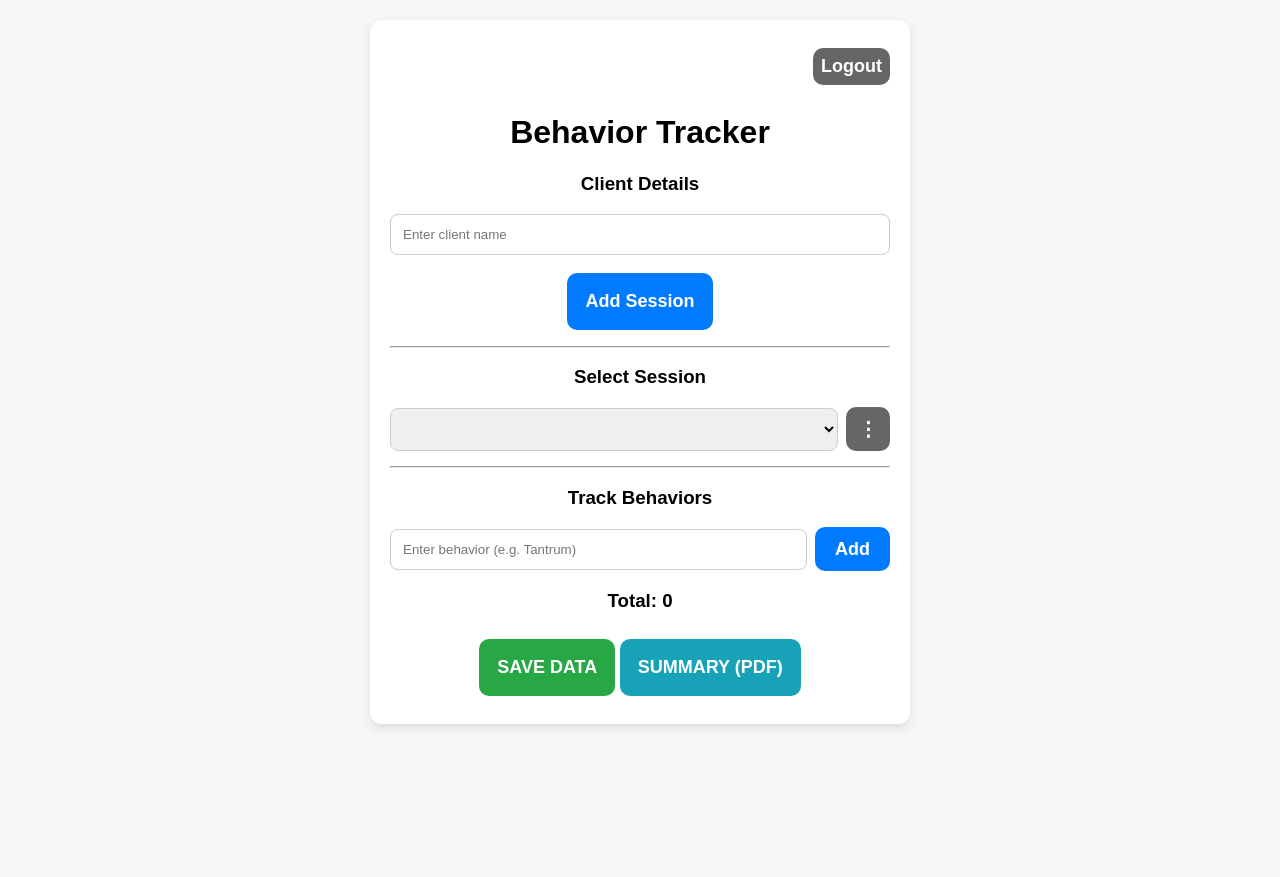
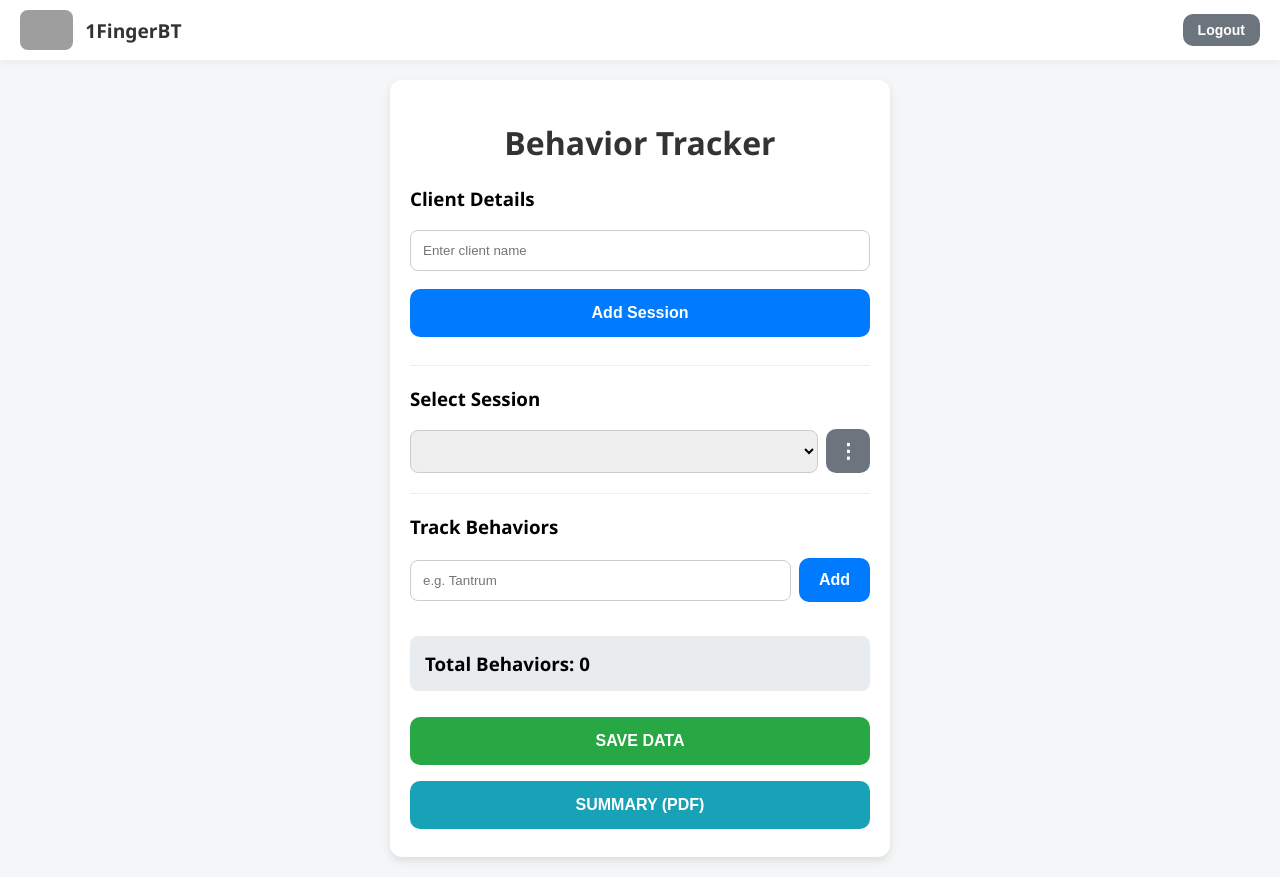
Before and after one commit to tonysegura-project/1FingerBT, a Flask app: template templates/index.html in a window 1280 px wide. Before the commit the page ends 728 px from the top, so only its background shows below. Run offline with Flask 3, Linux system fonts and the light colour scheme; the template is opened without the code that fills it, so the values that code supplies are empty; some libraries are stand-ins or nearby versions; grey boxes are pictures that could not be loaded.

Commit message:
Add navigation bar with logo to index page

```diff
--- a/templates/index.html
+++ b/templates/index.html
@@ -1,32 +1,68 @@
 <!DOCTYPE html>
 <html>
 <head>
-    <title>RBT Session Tracker</title>
+    <title>1FingerBT - Behavior Tracker</title>
     <meta name="viewport" content="width=device-width, initial-scale=1.0, maximum-scale=1.0, user-scalable=no">
     <script src="https://cdnjs.cloudflare.com/ajax/libs/jspdf/2.5.1/jspdf.umd.min.js"></script>
     <style>
-        /* Keeping your original styling Antonio, it looked great! */
         body {
-    font-family: Arial, sans-serif;
+            font-family: 'Segoe UI', Arial, sans-serif;
             background: #f4f6f8;
-    text-align: center;
-    padding: 10px; /* Reduced padding for mobile */
             margin: 0;
+            padding: 0;
             display: flex;
-    justify-content: center; /* Centers the container horizontally */
+            flex-direction: column;
+            align-items: center;
         }
+
+        /* NEW: The Top Navigation Bar */
+        .navbar {
+            width: 100%;
+            background: white;
+            padding: 10px 20px;
+            display: flex;
+            align-items: center;
+            justify-content: space-between;
+            box-shadow: 0 2px 10px rgba(0,0,0,0.05);
+            box-sizing: border-box;
+            position: sticky;
+            top: 0;
+            z-index: 1000;
+        }
+
+        .nav-brand {
+            display: flex;
+            align-items: center;
+            gap: 12px;
+        }
+
+        .nav-logo {
+            height: 40px;
+            width: auto;
+            border-radius: 8px;
+        }
+
+        .nav-title {
+            font-weight: bold;
+            color: #333;
+            font-size: 1.2rem;
+        }
+
         .container {
             max-width: 500px;
-    width: 100%; /* Take full width on small screens */
-    margin: 10px auto; /* Centers it and adds a small top/bottom gap */
+            width: 95%;
+            margin: 20px auto;
             background: white;
             padding: 20px;
             border-radius: 12px;
             box-shadow: 0 4px 10px rgba(0,0,0,0.1);
+            box-sizing: border-box;
         }
+
         input, select { padding: 12px; width: 100%; border-radius: 8px; border: 1px solid #ccc; margin-bottom: 10px; box-sizing: border-box;}
+
         button {
-    padding: 18px; /* Slightly larger for touch */
+            padding: 15px;
             margin: 8px 0;
             border: none;
             border-radius: 10px;
@@ -34,45 +70,22 @@ button {
             color: white;
             font-weight: bold;
             cursor: pointer;
-    font-size: 18px; /* Bigger text for easier reading */
-    touch-action: manipulation; /* Removes the 300ms tap delay on mobile */
-}
-        button:hover { background: #0056b3; }
-        .row { display: flex; gap: 8px; margin-bottom: 10px; }
-        #counts li { list-style: none; background: #eee; padding: 10px; margin: 5px 0; border-radius: 8px; display: flex; justify-content: space-between; }
-        .danger { background: #dc3545; }
-
-        /* 1. Makes input and button sit side-by-side */
-.row {
-    display: flex;
-    align-items: center;
-    gap: 8px;
-    margin-bottom: 15px;
+            font-size: 16px;
+            touch-action: manipulation;
         }
 
-.row input, .row select {
-    margin-bottom: 0;
-    flex: 1;
-}
+        button:hover { background: #0056b3; }
 
-/* 2. Style for the 3-dot menu container */
-.menu-container {
-    position: relative;
-    display: inline-block;
-}
+        .row { display: flex; align-items: center; gap: 8px; margin-bottom: 15px; }
+        .row input, .row select { margin-bottom: 0; flex: 1; }
 
-/* 3. Style for the dots button itself */
-.dots-btn {
-    width: 44px !important;
-    height: 44px !important;
-    padding: 0 !important;
-    background: #666 !important;
-    margin: 0 !important;
-    font-size: 20px;
-    line-height: 44px;
-}
+        #counts li { list-style: none; background: #f8f9fa; padding: 12px; margin: 8px 0; border-radius: 8px; display: flex; justify-content: space-between; border: 1px solid #eee; }
 
-/* 4. The hidden menu box */
+        .danger { background: #dc3545 !important; }
+
+        .menu-container { position: relative; display: inline-block; }
+        .dots-btn { width: 44px !important; height: 44px !important; padding: 0 !important; background: #6c757d !important; margin: 0 !important; font-size: 20px; }
+
         .dropdown-content {
             display: none;
             position: absolute;
@@ -92,20 +105,16 @@ button {
             text-align: left;
             padding: 12px;
             background: white;
-    color: red; /* Make delete stand out */
+            color: #dc3545;
         }
 
-/* 5. Utility class to show the menu */
         .show { display: block !important; }
+    </style>
 
-</style>
     <link rel="manifest" href="/manifest.json">
     <meta name="apple-mobile-web-app-capable" content="yes">
     <meta name="apple-mobile-web-app-status-bar-style" content="black">
-<meta name="apple-mobile-web-app-title" content="1FingerBT">
-
     <link rel="icon" type="image/png" href="/logo.png">
-
     <link rel="apple-touch-icon" href="/logo.png">
 
     <script>
@@ -120,48 +129,56 @@ button {
 </head>
 <body>
 
+<nav class="navbar">
+    <div class="nav-brand">
+        <img src="/logo.png" alt="1FingerBT Logo" class="nav-logo">
+        <span class="nav-title">1FingerBT</span>
+    </div>
+    <a href="/logout"><button style="padding: 8px 15px; background: #6c757d; font-size: 14px; margin: 0;">Logout</button></a>
+</nav>
+
 <div class="container">
-    <div style="text-align:right;"><a href="/logout"><button style="width:auto; padding:8px; background:#666;">Logout</button></a></div>
-    <h1>Behavior Tracker</h1>
+    <h1 style="text-align: center; color: #333;">Behavior Tracker</h1>
 
     <h3>Client Details</h3>
     <input type="text" id="clientName" placeholder="Enter client name">
-    <button onclick="createSession()">Add Session</button>
+    <button onclick="createSession()" style="width: 100%;">Add Session</button>
 
-    <hr>
+    <hr style="margin: 20px 0; border: 0; border-top: 1px solid #eee;">
+
     <h3>Select Session</h3>
     <div class="row">
         <select id="sessionSelect" onchange="loadBehaviors()"></select>
-
         <div class="menu-container">
             <button onclick="toggleMenu(event)" class="dots-btn">⋮</button>
             <div id="sessionMenu" class="dropdown-content">
-            <button onclick="deleteSession()" class="danger">Delete Session</button>
+                <button onclick="deleteSession()" class="danger" style="color: white;">Delete Session</button>
             </div>
         </div>
     </div>
 
-<hr>
+    <hr style="margin: 20px 0; border: 0; border-top: 1px solid #eee;">
 
     <h3>Track Behaviors</h3>
     <div class="row">
-    <input type="text" id="newBehavior" placeholder="Enter behavior (e.g. Tantrum)">
+        <input type="text" id="newBehavior" placeholder="e.g. Tantrum">
         <button onclick="addBehavior()" style="width: auto; padding: 0 20px; height: 44px; margin: 0;">Add</button>
     </div>
 
-    <div id="behaviorButtons"></div>
-    <ul id="counts"></ul>
-    <h3 id="totalCount">Total: 0</h3>
+    <div id="behaviorButtons" style="display: grid; grid-template-columns: 1fr 1fr; gap: 10px;"></div>
 
-    <button onclick="alert('Data is auto-saved to server!')" style="background: #28a745;">SAVE DATA</button>
-    <button onclick="generatePDF()" style="background: #17a2b8;">SUMMARY (PDF)</button>
+    <ul id="counts" style="padding: 0;"></ul>
+    <h3 id="totalCount" style="background: #e9ecef; padding: 15px; border-radius: 8px;">Total Behaviors: 0</h3>
+
+    <button onclick="alert('Data is auto-saved to server!')" style="background: #28a745; width: 100%;">SAVE DATA</button>
+    <button onclick="generatePDF()" style="background: #17a2b8; width: 100%;">SUMMARY (PDF)</button>
 </div>
 
 <script>
+// (Your existing JavaScript remains the same below)
 let currentSessionId = null;
 let behaviorData = {};
 
-// Load sessions on startup
 window.onload = fetchSessions;
 
 function fetchSessions() {
@@ -252,7 +269,7 @@ function render() {
         list.innerHTML += `<li><span>${name}</span> <span>${behaviorData[name]}</span></li>`;
         total += behaviorData[name];
     }
-    document.getElementById("totalCount").innerText = "Total behaviors: " + total;
+    document.getElementById("totalCount").innerText = "Total Behaviors: " + total;
 }
 
 function deleteSession() {
@@ -286,13 +303,11 @@ function generatePDF() {
     doc.save(`Session_Summary.pdf`);
 }
 
-// Function to show/hide the 3-dot menu
 function toggleMenu(event) {
-    event.stopPropagation(); // Prevents the click from closing the menu immediately
+    event.stopPropagation();
     document.getElementById("sessionMenu").classList.toggle("show");
 }
 
-// Automatically close the menu if you click anywhere else on the screen
 window.onclick = function(event) {
     if (!event.target.matches('.dots-btn')) {
         var dropdowns = document.getElementsByClassName("dropdown-content");
```
Lines whose indentation alone changed are shown as unchanged.
